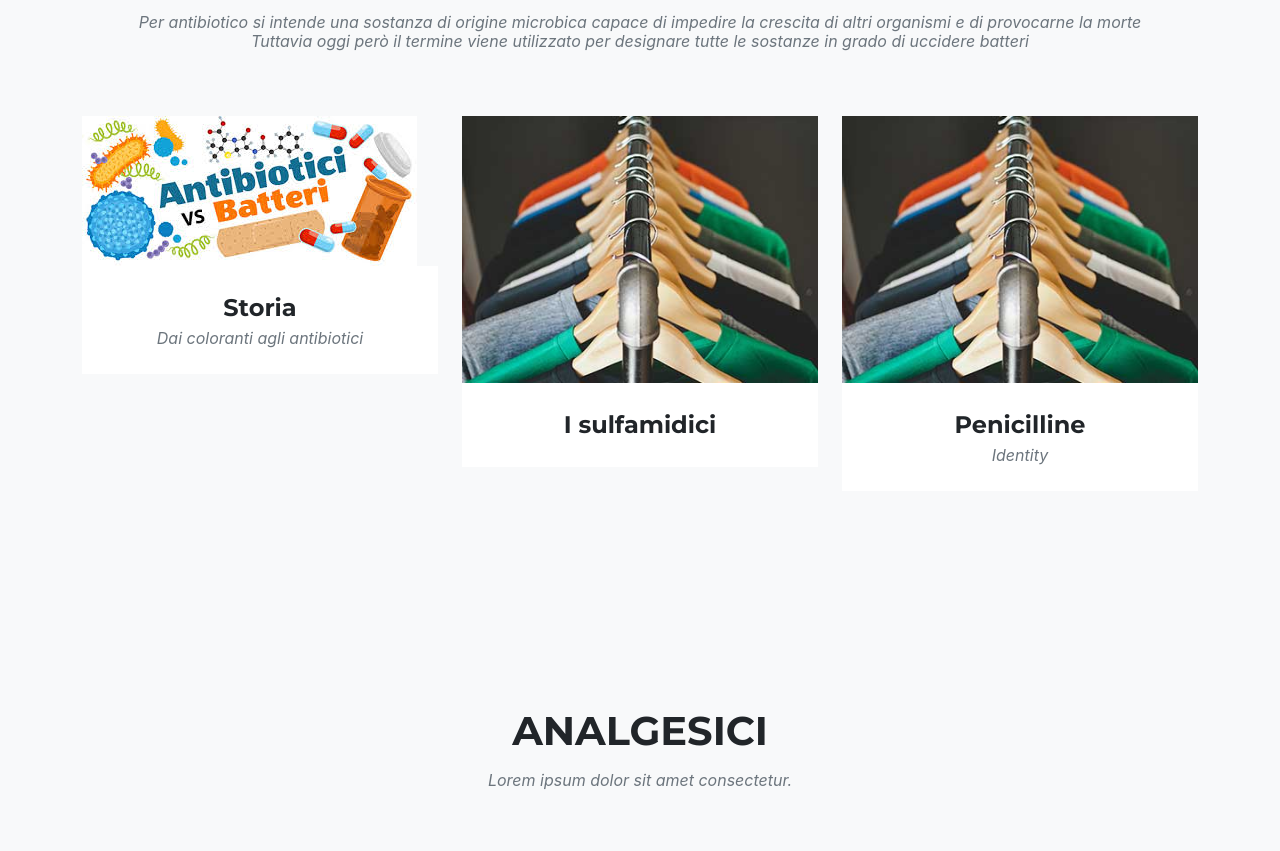
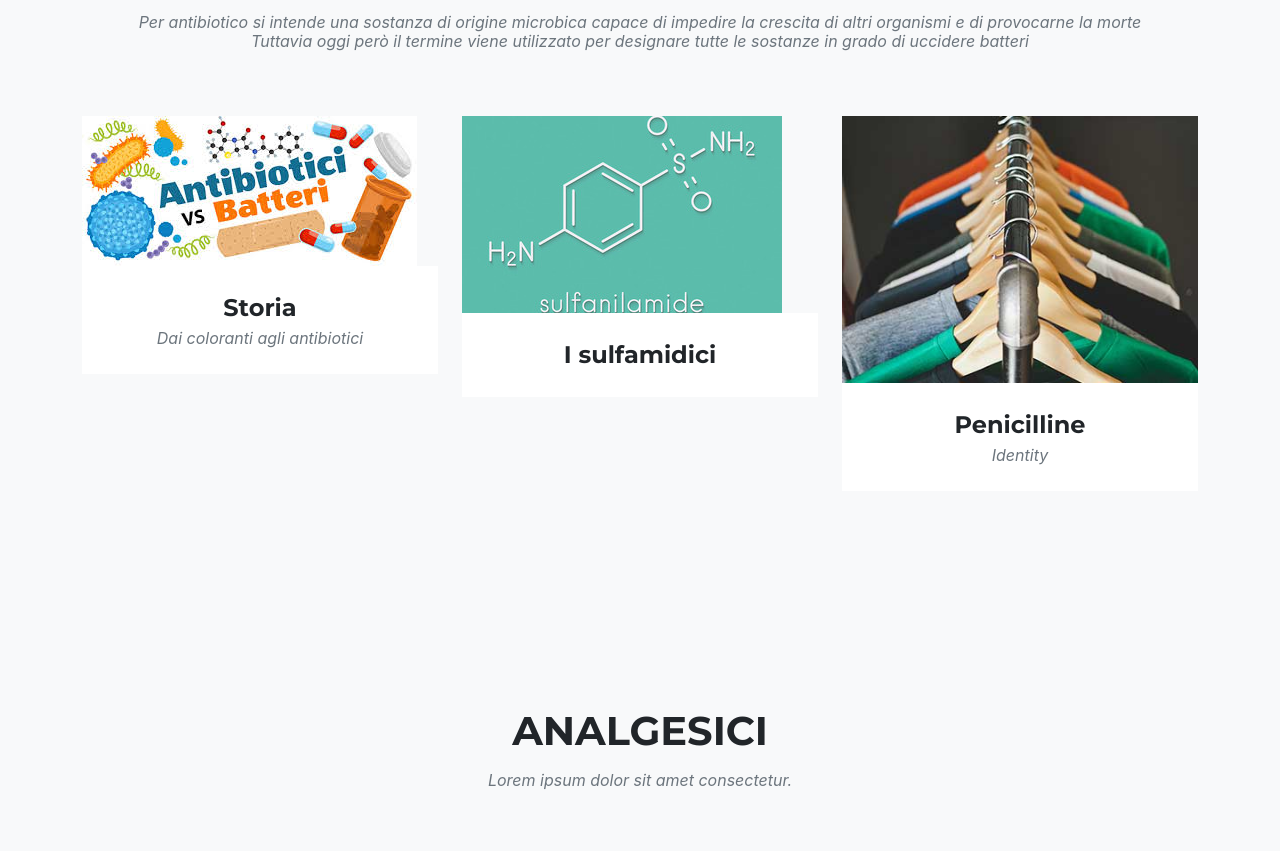
Before and after one commit to tsiligardi/tsiligardi.github.io, a plain HTML site: page index.html in a window 1280 px wide. Shown: the part 1695-2546 px from the top of the page. Drawn offline with nearby package versions, Linux system fonts and the light colour scheme; a web font is replaced by a local one.

Commit message:
finiti sulfamidici

```diff
--- a/index.html
+++ b/index.html
@@ -118,7 +118,7 @@
                                 <div class="portfolio-hover">
                                     <div class="portfolio-hover-content"><i class="fas fa-plus fa-3x"></i></div>
                                 </div>
-                                <img class="img-fluid" src="assets/img/topics/01-thumbnail.jpg" alt="" />
+                                <img class="img-fluid" src="assets/img/antibiotici/sulfamidici.jpg" alt="" />
                             </a>
                             <div class="portfolio-caption">
                                 <div class="portfolio-caption-heading">I sulfamidici</div>
@@ -522,7 +522,7 @@
                                             Una combinazione di farmaci ancora molto usata oggi è quella mostrata nell'immagine, che agisce in due punti della sintesi delle basi azotate
 
                                         </p>
-                                        <!--div><img src="./assets/img/antibiotici/Meccanismo_acido_folico.png"></div-->
+                                        <div><img src="./assets/img/antibiotici/Meccanismo_acido_folico.png" class="img-fluid"></div>
                                         <ol class="text-justify">
                                             <li>Il sulfametoxazolo blocca la sintesi di acido folico</li>
                                             <li>Il trimetoprim blocca la reazione successiva</li>
```
Also changed, not shown: assets/img/antibiotici/Meccansimo acido folico.jpg (deleted), assets/img/antibiotici/sulfamidici.jpg (added).
